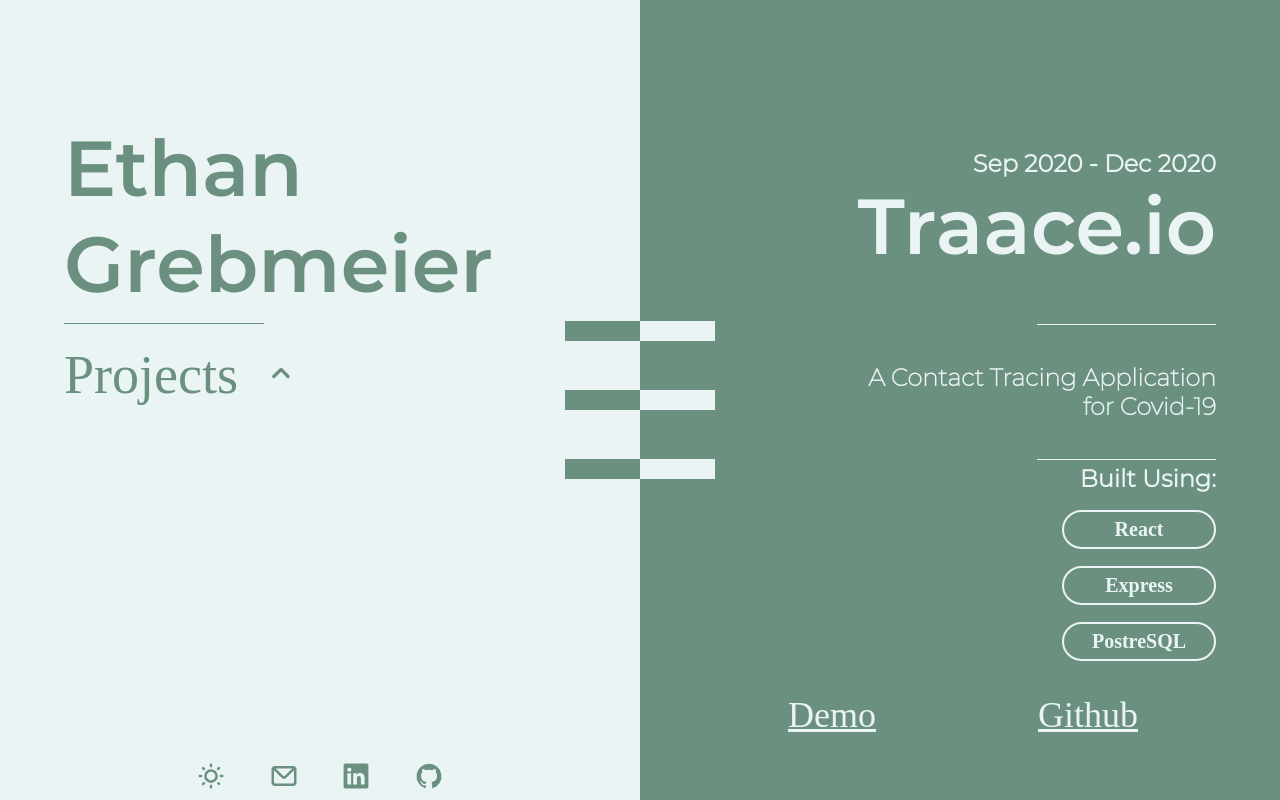
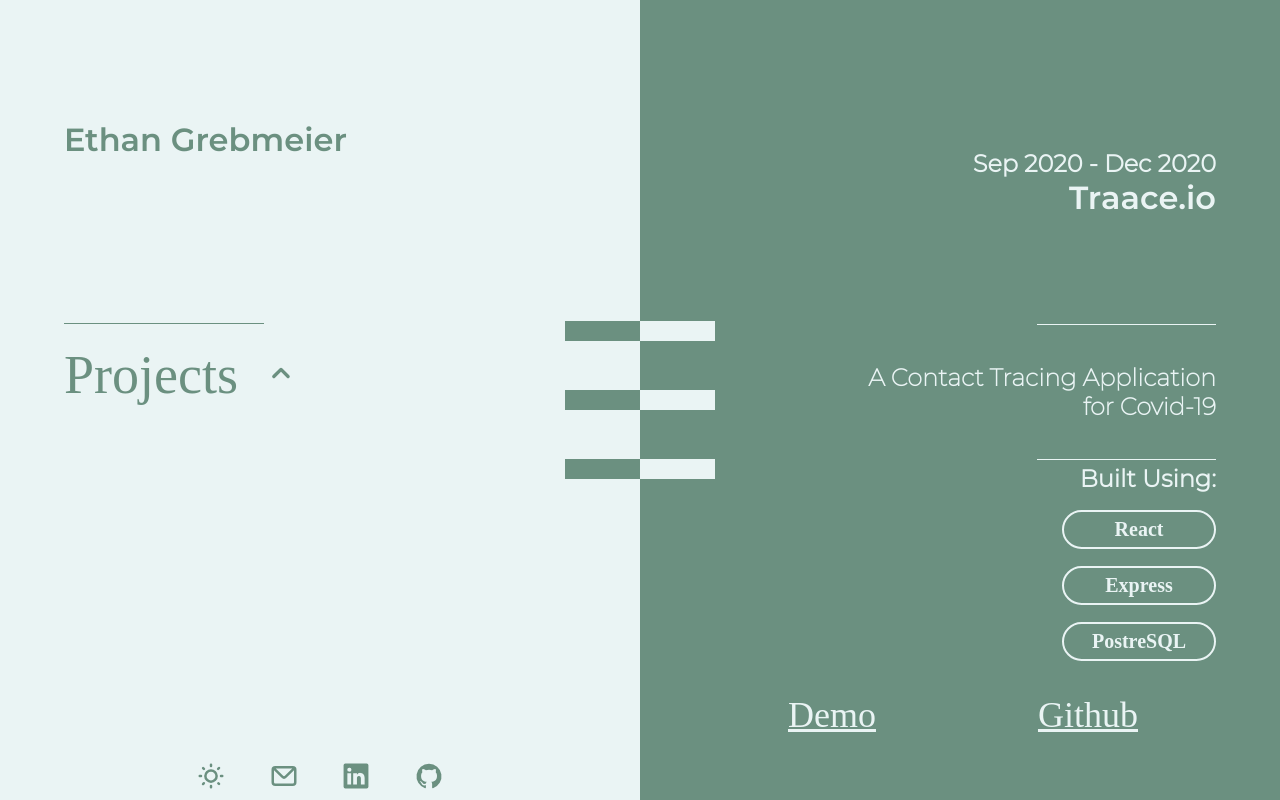
Before and after one commit to EthanGrebmeier/portfolio-2.0, a React (Create React App) app: page /projects/traace in a window 1280 px wide. Built offline with nearby package versions, Linux system fonts and the light colour scheme; a web font is replaced by a local one.

Commit message:
Adjusted font sizing

```diff
--- a/src/App.js
+++ b/src/App.js
@@ -38,7 +38,7 @@
         {renderMobileNav()}
         <Navigation isDesktop={true} getColorsObject={getColorsObject} getColors={getColors} colorMode={colorMode} switchColorMode={setColorMode} />
 
-        <Route exact path="/" render={ () => ( <Redirect to="/about" />) } />
+        <Route exact path="/" render={ () => ( <Redirect to="/projects/traace" />) } />
         <Route exact path="/:page" render={ ({ match }) => (<PortfolioContent key={match.params.page} setShowMobileNav={setShowMobileNav} page={match.params.page} getColors={getColors} getColorsObject={getColorsObject} colorMode={colorMode} switchColorMode={setColorMode}/>) } />
         <Route path="/projects/:projectName" render={ ({ match }) => (<PortfolioContent key={match.params.projectName} setShowMobileNav={setShowMobileNav} page="project" projectName={match.params.projectName} getColors={getColors} getColorsObject={getColorsObject} colorMode={colorMode} switchColorMode={setColorMode}/>) } />
 
--- a/src/projects/SayHello/App.css
+++ b/src/projects/SayHello/App.css
@@ -1,6 +1,6 @@
 .hello-app{
     width: 100%;
-    height: 150vh;
+    height: 1600px;
     display: flex;
     justify-content: center;
     align-items: center;
@@ -9,8 +9,12 @@
     z-index: 2000;
 }
 
+h1{
+    font-size: 2em;
+}
+
 @media screen and (max-width: 800px){
     .hello-app{
-        height: 330vh;
+        height: 2800px;
     }
 }
```
Also changed, not shown: 1 other file (tests, documents, lock files or other folders).
